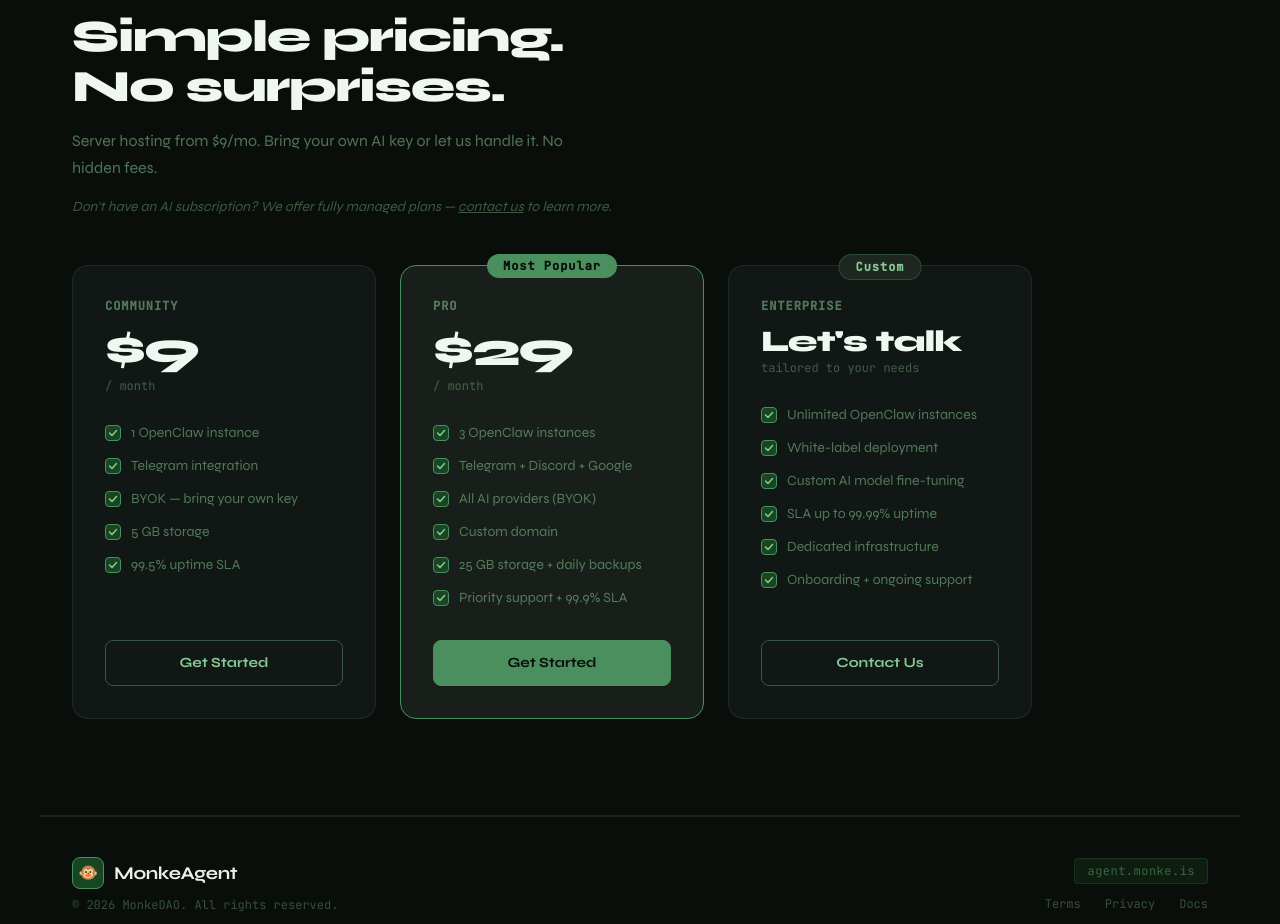
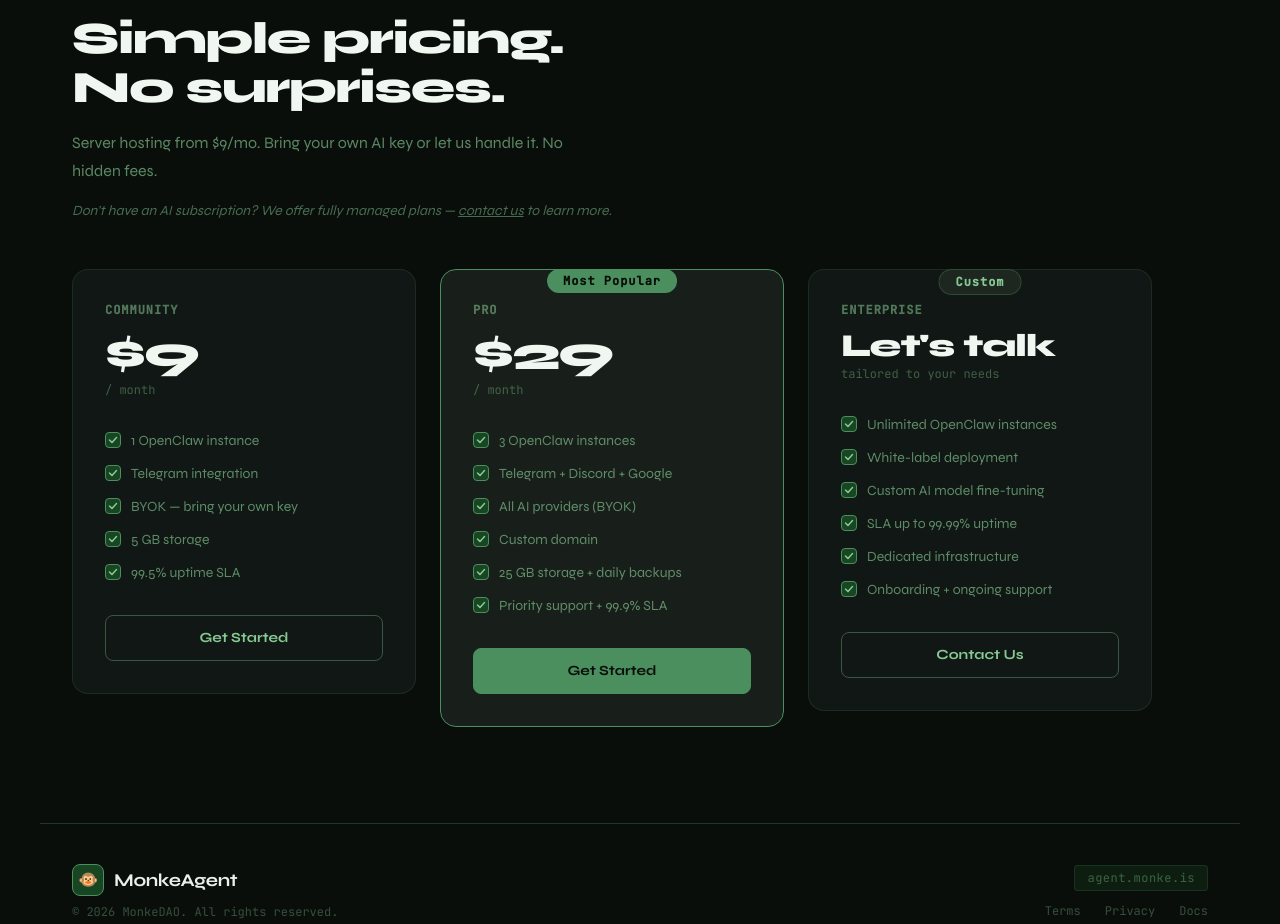
Before and after one commit to jpbedoya/monkeAgent, a Next.js app: page /monkeAgent/ in a window 1280 px wide. Shown: the part 1803-2727 px from the top of the page. Built offline with nearby package versions, Linux system fonts and the light colour scheme.

Commit message:
Fix cramped layout: equal-height pricing cards, better feature card spacing, improved contrast on muted text

```diff
--- a/src/app/page.tsx
+++ b/src/app/page.tsx
@@ -16,11 +16,7 @@
         <Link href="/" className="flex items-center gap-2.5 font-bold text-lg tracking-tight" style={{ color: "#E8F0E9" }}>
           <span
             className="flex h-8 w-8 items-center justify-center rounded-lg border text-lg"
-            style={{
-              background: "var(--g-dark)",
-              border: "1px solid var(--g)",
-              fontSize: 16,
-            }}
+            style={{ background: "var(--g-dark)", border: "1px solid var(--g)", fontSize: 16 }}
           >
             🐵
           </span>
@@ -107,7 +103,7 @@
         {/* Sub */}
         <p
           className="mb-9 text-base leading-relaxed"
-          style={{ color: "rgba(134,201,148,0.55)", maxWidth: 460, lineHeight: 1.7 }}
+          style={{ color: "rgba(134,201,148,0.65)", maxWidth: 460, lineHeight: 1.75 }}
         >
           No terminal. No server setup. No DevOps. Your own AI running 24/7 on
           dedicated infrastructure — built by MonkeDAO on OpenClaw.
@@ -125,7 +121,7 @@
           <a
             href="#features"
             className="rounded-lg border px-6 py-3.5 text-sm font-medium transition"
-            style={{ border: "0.5px solid rgba(134,201,148,0.35)", color: "rgba(134,201,148,0.55)" }}
+            style={{ border: "0.5px solid rgba(134,201,148,0.35)", color: "rgba(134,201,148,0.65)" }}
           >
             See how it works
           </a>
@@ -204,7 +200,7 @@
           </div>
         </div>
 
-        {/* Stats row — marketing-friendly labels */}
+        {/* Stats row */}
         <div
           className="flex px-5 pt-4 pb-5"
           style={{ borderTop: "0.5px solid rgba(74,143,93,0.18)", gap: "1.5rem" }}
@@ -271,7 +267,7 @@
     icon: "🎛",
     title: "Full control",
     description:
-      "Bring your own AI key or use ours. Connect Telegram, Discord, Google — all from one dashboard.",
+      "Bring your own API key or use ours. Connect Telegram, Discord, Google — all from one dashboard.",
   },
   {
     icon: "🌍",
@@ -327,16 +323,16 @@
         not engineers.
       </h2>
 
-      {/* Sub */}
+      {/* Sub — increased contrast */}
       <p
         className="mb-12 text-base"
-        style={{ color: "rgba(134,201,148,0.55)", maxWidth: 520, lineHeight: 1.7 }}
+        style={{ color: "rgba(134,201,148,0.65)", maxWidth: 520, lineHeight: 1.75, marginBottom: "3rem" }}
       >
         Everything you need to run a personal AI agent — from first deploy to
         daily operations.
       </p>
 
-      {/* Grid */}
+      {/* Grid — equal-height cards via flex + stretch */}
       <div
         className="grid overflow-hidden rounded-2xl"
         style={{
@@ -344,18 +340,19 @@
           gap: 1,
           background: "rgba(74,143,93,0.18)",
           border: "0.5px solid rgba(74,143,93,0.18)",
+          alignItems: "stretch",
         }}
       >
         {features.map((f) => (
           <div
             key={f.title}
-            className="p-8 transition-colors hover:bg-[#181E19]"
+            className="flex flex-col p-8 transition-colors hover:bg-[#181E19]"
             style={{ background: "var(--surface)" }}
           >
-            {/* Icon box */}
+            {/* Icon box — fixed size, top-aligned */}
             <div
               className="mb-5 flex h-10 w-10 items-center justify-center rounded-xl text-lg"
-              style={{ background: "var(--g-dark)", border: "0.5px solid var(--g)" }}
+              style={{ background: "var(--g-dark)", border: "0.5px solid var(--g)", flexShrink: 0 }}
             >
               {f.icon}
             </div>
@@ -366,10 +363,10 @@
             >
               {f.title}
             </h3>
-            {/* Desc */}
+            {/* Desc — takes remaining space */}
             <p
               className="text-sm leading-relaxed"
-              style={{ color: "rgba(134,201,148,0.55)", lineHeight: 1.65 }}
+              style={{ color: "rgba(134,201,148,0.65)", lineHeight: 1.65, flexGrow: 1 }}
             >
               {f.description}
             </p>
@@ -417,6 +414,242 @@
   },
 ];
 
+const enterpriseFeatures = [
+  "Unlimited OpenClaw instances",
+  "White-label deployment",
+  "Custom AI model fine-tuning",
+  "SLA up to 99.99% uptime",
+  "Dedicated infrastructure",
+  "Onboarding + ongoing support",
+];
+
+function PricingCard({
+  name,
+  price,
+  period,
+  features,
+  cta,
+  highlighted,
+  tag,
+  priceLabel,
+}: {
+  name: string;
+  price: string;
+  period: string;
+  features: string[];
+  cta: string;
+  highlighted: boolean;
+  tag: string | null;
+  priceLabel?: string;
+}) {
+  return (
+    <div
+      className="flex flex-col rounded-2xl p-8"
+      style={{
+        background: highlighted ? "var(--surface2)" : "var(--surface)",
+        border: highlighted
+          ? "1.5px solid var(--g)"
+          : "0.5px solid rgba(74,143,93,0.18)",
+        flexGrow: 1,
+      }}
+    >
+      {/* Badge */}
+      {tag && (
+        <div
+          className="absolute -top-3 left-1/2 -translate-x-1/2 whitespace-nowrap rounded-full px-4 py-1 text-xs font-bold"
+          style={{
+            background: "var(--g)",
+            color: "#0A0E0B",
+            letterSpacing: "0.08em",
+            fontFamily: "var(--font-jetbrains), 'JetBrains Mono', monospace",
+            position: "absolute",
+            top: 0,
+          }}
+        >
+          {tag}
+        </div>
+      )}
+
+      {/* Plan name */}
+      <div
+        className="mb-3 text-xs font-semibold uppercase"
+        style={{
+          color: "rgba(134,201,148,0.55)",
+          letterSpacing: "0.08em",
+          fontFamily: "var(--font-jetbrains), 'JetBrains Mono', monospace",
+        }}
+      >
+        {name}
+      </div>
+
+      {/* Price */}
+      <div className="mb-1 flex items-baseline gap-0.5">
+        <span
+          className="font-extrabold"
+          style={{ color: "#F0F7F1", letterSpacing: "-0.04em", lineHeight: 1, fontSize: priceLabel ? "2rem" : "3rem" }}
+        >
+          {priceLabel ?? `$${price}`}
+        </span>
+      </div>
+      <div
+        className="mb-8 text-xs"
+        style={{
+          color: "rgba(134,201,148,0.4)",
+          fontFamily: "var(--font-jetbrains), 'JetBrains Mono', monospace",
+          marginBottom: "2rem",
+        }}
+      >
+        {period}
+      </div>
+
+      {/* Features — pushes CTA to bottom via flex-1 */}
+      <ul className="mb-8 flex-1 space-y-3">
+        {features.map((feature) => (
+          <li
+            key={feature}
+            className="flex items-center gap-2.5 text-sm"
+            style={{ color: "rgba(134,201,148,0.65)", lineHeight: 1.5 }}
+          >
+            <span
+              className="flex h-4 w-4 shrink-0 items-center justify-center rounded"
+              style={{ background: "var(--g-dark)", border: "0.5px solid var(--g)" }}
+            >
+              <svg viewBox="0 0 10 10" fill="none" className="h-2.5 w-2.5">
+                <polyline
+                  points="1.5,5 4,7.5 8.5,2.5"
+                  stroke="#86C994"
+                  strokeWidth="1.5"
+                  strokeLinecap="round"
+                  strokeLinejoin="round"
+                />
+              </svg>
+            </span>
+            {feature}
+          </li>
+        ))}
+      </ul>
+
+      {/* CTA — always at bottom */}
+      <Link
+        href="/signup"
+        className="block rounded-lg py-3 text-center text-sm font-bold transition"
+        style={{
+          border: highlighted
+            ? "1px solid var(--g)"
+            : "1px solid rgba(134,201,148,0.35)",
+          background: highlighted ? "var(--g)" : "transparent",
+          color: highlighted ? "#0A0E0B" : "var(--g-light)",
+          marginTop: "auto",
+        }}
+      >
+        {cta}
+      </Link>
+    </div>
+  );
+}
+
+function EnterpriseCard() {
+  return (
+    <div
+      className="flex flex-col rounded-2xl p-8"
+      style={{
+        background: "var(--surface)",
+        border: "0.5px solid rgba(74,143,93,0.18)",
+        flexGrow: 1,
+      }}
+    >
+      {/* Badge */}
+      <div
+        className="absolute -top-3 left-1/2 -translate-x-1/2 whitespace-nowrap rounded-full px-4 py-1 text-xs font-bold"
+        style={{
+          background: "var(--surface3)",
+          color: "var(--g-light)",
+          border: "0.5px solid rgba(74,143,93,0.35)",
+          letterSpacing: "0.08em",
+          fontFamily: "var(--font-jetbrains), 'JetBrains Mono', monospace",
+          position: "absolute",
+          top: 0,
+        }}
+      >
+        Custom
+      </div>
+
+      {/* Plan name */}
+      <div
+        className="mb-3 text-xs font-semibold uppercase"
+        style={{
+          color: "rgba(134,201,148,0.55)",
+          letterSpacing: "0.08em",
+          fontFamily: "var(--font-jetbrains), 'JetBrains Mono', monospace",
+        }}
+      >
+        Enterprise
+      </div>
+
+      {/* Price */}
+      <div className="mb-1 flex items-baseline gap-0.5">
+        <span
+          className="font-extrabold"
+          style={{ color: "#F0F7F1", letterSpacing: "-0.03em", lineHeight: 1, fontSize: "2rem" }}
+        >
+          Let&apos;s talk
+        </span>
+      </div>
+      <div
+        className="mb-8 text-xs"
+        style={{
+          color: "rgba(134,201,148,0.4)",
+          fontFamily: "var(--font-jetbrains), 'JetBrains Mono', monospace",
+          marginBottom: "2rem",
+        }}
+      >
+        tailored to your needs
+      </div>
+
+      {/* Features */}
+      <ul className="mb-8 flex-1 space-y-3">
+        {enterpriseFeatures.map((feature) => (
+          <li
+            key={feature}
+            className="flex items-center gap-2.5 text-sm"
+            style={{ color: "rgba(134,201,148,0.65)", lineHeight: 1.5 }}
+          >
+            <span
+              className="flex h-4 w-4 shrink-0 items-center justify-center rounded"
+              style={{ background: "var(--g-dark)", border: "0.5px solid var(--g)" }}
+            >
+              <svg viewBox="0 0 10 10" fill="none" className="h-2.5 w-2.5">
+                <polyline
+                  points="1.5,5 4,7.5 8.5,2.5"
+                  stroke="#86C994"
+                  strokeWidth="1.5"
+                  strokeLinecap="round"
+                  strokeLinejoin="round"
+                />
+              </svg>
+            </span>
+            {feature}
+          </li>
+        ))}
+      </ul>
+
+      {/* CTA */}
+      <a
+        href="mailto:enterprise@monke.is"
+        className="block rounded-lg py-3 text-center text-sm font-bold transition"
+        style={{
+          border: "1px solid rgba(134,201,148,0.35)",
+          color: "var(--g-light)",
+          background: "transparent",
+          marginTop: "auto",
+        }}
+      >
+        Contact Us
+      </a>
+    </div>
+  );
+}
+
 function Pricing() {
   return (
     <section
@@ -454,7 +687,7 @@
       {/* Sub */}
       <p
         className="mb-4 text-base"
-        style={{ color: "rgba(134,201,148,0.55)", maxWidth: 520, lineHeight: 1.7 }}
+        style={{ color: "rgba(134,201,148,0.65)", maxWidth: 520, lineHeight: 1.75 }}
       >
         Server hosting from $9/mo. Bring your own AI key or let us handle it.
         No hidden fees.
@@ -463,7 +696,7 @@
       {/* Managed footnote */}
       <p
         className="mb-12 text-sm italic"
-        style={{ color: "rgba(134,201,148,0.4)", marginBottom: "3rem" }}
+        style={{ color: "rgba(134,201,148,0.5)", marginBottom: "3rem" }}
       >
         Don&apos;t have an AI subscription? We offer fully managed plans —{" "}
         <a href="#" className="underline hover:text-[var(--g-light)]">
@@ -472,211 +705,39 @@
         to learn more.
       </p>
 
-      {/* Cards — 3 columns */}
+      {/* Cards grid — all cards stretch to equal height */}
       <div
         className="grid gap-6"
-        style={{ gridTemplateColumns: "repeat(3, 1fr)", maxWidth: 960 }}
+        style={{
+          gridTemplateColumns: "repeat(3, 1fr)",
+          maxWidth: 1080,
+          alignItems: "stretch",
+        }}
       >
-        {plans.map((plan) => (
-          <div
-            key={plan.name}
-            className="relative flex flex-col rounded-2xl p-8"
-            style={{
-              background: plan.highlighted ? "var(--surface2)" : "var(--surface)",
-              border: plan.highlighted
-                ? "1.5px solid var(--g)"
-                : "0.5px solid rgba(74,143,93,0.18)",
-            }}
-          >
-            {/* Badge */}
-            {plan.tag && (
-              <div
-                className="absolute -top-3 left-1/2 -translate-x-1/2 whitespace-nowrap rounded-full px-4 py-1 text-xs font-bold"
-                style={{
-                  background: "var(--g)",
-                  color: "#0A0E0B",
-                  letterSpacing: "0.08em",
-                  fontFamily: "var(--font-jetbrains), 'JetBrains Mono', monospace",
-                }}
-              >
-                {plan.tag}
-              </div>
-            )}
-
-            {/* Plan name */}
-            <div
-              className="mb-3 text-xs font-semibold uppercase"
-              style={{
-                color: "rgba(134,201,148,0.55)",
-                letterSpacing: "0.08em",
-                fontFamily: "var(--font-jetbrains), 'JetBrains Mono', monospace",
-              }}
-            >
-              {plan.name}
-            </div>
-
-            {/* Price */}
-            <div className="mb-1 flex items-baseline gap-0.5">
-              <span
-                className="text-5xl font-extrabold"
-                style={{ color: "#F0F7F1", letterSpacing: "-0.04em", lineHeight: 1 }}
-              >
-                ${plan.price}
-              </span>
-            </div>
-            <div
-              className="mb-7 text-xs"
-              style={{
-                color: "rgba(134,201,148,0.4)",
-                fontFamily: "var(--font-jetbrains), 'JetBrains Mono', monospace",
-                marginBottom: "1.75rem",
-              }}
-            >
-              {plan.period}
-            </div>
-
-            {/* Features */}
-            <ul className="mb-8 flex-1 space-y-3">
-              {plan.features.map((feature) => (
-                <li
-                  key={feature}
-                  className="flex items-center gap-2.5 text-sm"
-                  style={{ color: "rgba(134,201,148,0.55)", lineHeight: 1.5 }}
-                >
-                  <span
-                    className="flex h-4 w-4 shrink-0 items-center justify-center rounded"
-                    style={{ background: "var(--g-dark)", border: "0.5px solid var(--g)" }}
-                  >
-                    <svg viewBox="0 0 10 10" fill="none" className="h-2.5 w-2.5">
-                      <polyline
-                        points="1.5,5 4,7.5 8.5,2.5"
-                        stroke="#86C994"
-                        strokeWidth="1.5"
-                        strokeLinecap="round"
-                        strokeLinejoin="round"
-                      />
-                    </svg>
-                  </span>
-                  {feature}
-                </li>
-              ))}
-            </ul>
-
-            {/* CTA button */}
-            <Link
-              href="/signup"
-              className="block rounded-lg py-3 text-center text-sm font-bold transition"
-              style={{
-                border: plan.highlighted ? "1px solid var(--g)" : "0.5px solid rgba(134,201,148,0.35)",
-                background: plan.highlighted ? "var(--g)" : "transparent",
-                color: plan.highlighted ? "#0A0E0B" : "var(--g-light)",
-              }}
-            >
-              {plan.cta}
-            </Link>
-          </div>
-        ))}
-
-        {/* Enterprise card */}
-        <div
-          className="relative flex flex-col rounded-2xl p-8"
-          style={{
-            background: "var(--surface)",
-            border: "0.5px solid rgba(74,143,93,0.18)",
-          }}
-        >
-          {/* "Custom" badge */}
-          <div
-            className="absolute -top-3 left-1/2 -translate-x-1/2 whitespace-nowrap rounded-full px-4 py-1 text-xs font-bold"
-            style={{
-              background: "var(--surface3)",
-              color: "var(--g-light)",
-              border: "0.5px solid rgba(74,143,93,0.35)",
-              letterSpacing: "0.08em",
-              fontFamily: "var(--font-jetbrains), 'JetBrains Mono', monospace",
-            }}
-          >
-            Custom
-          </div>
-
-          {/* Plan name */}
-          <div
-            className="mb-3 text-xs font-semibold uppercase"
-            style={{
-              color: "rgba(134,201,148,0.55)",
-              letterSpacing: "0.08em",
-              fontFamily: "var(--font-jetbrains), 'JetBrains Mono', monospace",
-            }}
-          >
-            Enterprise
-          </div>
-
-          {/* Price */}
-          <div className="mb-1 flex items-baseline gap-0.5">
-            <span
-              className="text-3xl font-extrabold"
-              style={{ color: "#F0F7F1", letterSpacing: "-0.03em", lineHeight: 1 }}
-            >
-              Let&apos;s talk
-            </span>
-          </div>
-          <div
-            className="mb-7 text-xs"
-            style={{
-              color: "rgba(134,201,148,0.4)",
-              fontFamily: "var(--font-jetbrains), 'JetBrains Mono', monospace",
-              marginBottom: "1.75rem",
-            }}
-          >
-            tailored to your needs
-          </div>
-
-          {/* Features */}
-          <ul className="mb-8 flex-1 space-y-3">
-            {[
-              "Unlimited OpenClaw instances",
-              "White-label deployment",
-              "Custom AI model fine-tuning",
-              "SLA up to 99.99% uptime",
-              "Dedicated infrastructure",
-              "Onboarding + ongoing support",
-            ].map((feature) => (
-              <li
-                key={feature}
-                className="flex items-center gap-2.5 text-sm"
-                style={{ color: "rgba(134,201,148,0.55)", lineHeight: 1.5 }}
-              >
-                <span
-                  className="flex h-4 w-4 shrink-0 items-center justify-center rounded"
-                  style={{ background: "var(--g-dark)", border: "0.5px solid var(--g)" }}
-                >
-                  <svg viewBox="0 0 10 10" fill="none" className="h-2.5 w-2.5">
-                    <polyline
-                      points="1.5,5 4,7.5 8.5,2.5"
-                      stroke="#86C994"
-                      strokeWidth="1.5"
-                      strokeLinecap="round"
-                      strokeLinejoin="round"
-                    />
-                  </svg>
-                </span>
-                {feature}
-              </li>
-            ))}
-          </ul>
-
-          {/* CTA button */}
-          <a
-            href="mailto:enterprise@monke.is"
-            className="block rounded-lg py-3 text-center text-sm font-bold transition"
-            style={{
-              border: "0.5px solid rgba(134,201,148,0.35)",
-              color: "var(--g-light)",
-              background: "transparent",
-            }}
-          >
-            Contact Us
-          </a>
+        <div className="relative">
+          <PricingCard
+            name="Community"
+            price="9"
+            period="/ month"
+            features={plans[0].features}
+            cta={plans[0].cta}
+            highlighted={false}
+            tag={null}
+          />
+        </div>
+        <div className="relative">
+          <PricingCard
+            name="Pro"
+            price="29"
+            period="/ month"
+            features={plans[1].features}
+            cta={plans[1].cta}
+            highlighted={true}
+            tag="Most Popular"
+          />
+        </div>
+        <div className="relative">
+          <EnterpriseCard />
         </div>
       </div>
     </section>
```
